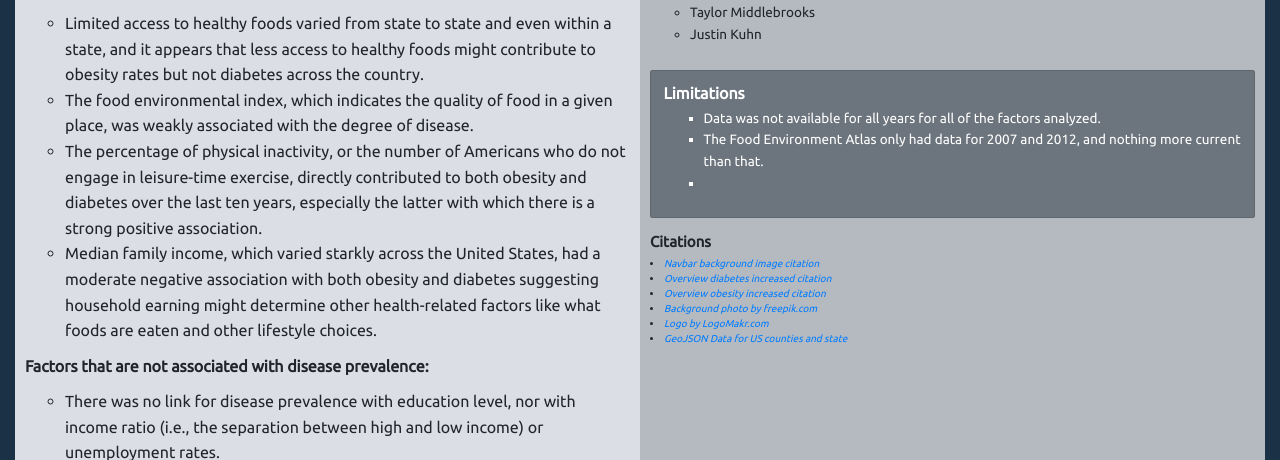
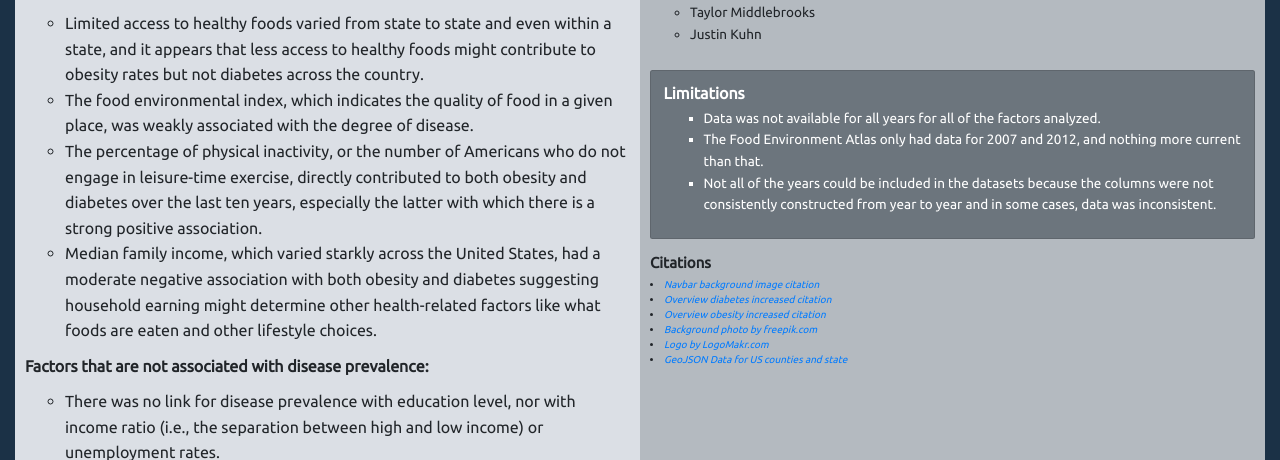
Before and after one commit to Chahnaz-Kbaisi/diet-habits-disease-us, a Flask app: page /conclusion in a window 1280 px wide. Shown: the part 588-1048 px from the top of the page. Run offline with Flask 2, Linux system fonts and the light colour scheme; some libraries are stand-ins or nearby versions.

Commit message:
Corrections

```diff
--- a/templates/conclusion.html
+++ b/templates/conclusion.html
@@ -127,7 +127,9 @@
                                 <li>The Food Environment Atlas only had data for 2007 and 2012, and nothing more current
                                     than that.
                                 </li>
-                                <li></li>
+                                <li>Not all of the years could be included in the datasets because the columns were not
+                                    consistently constructed from year to year and in some cases, data was inconsistent.
+                                </li>
                             </ul>
                         </div>
                     </div>
```
